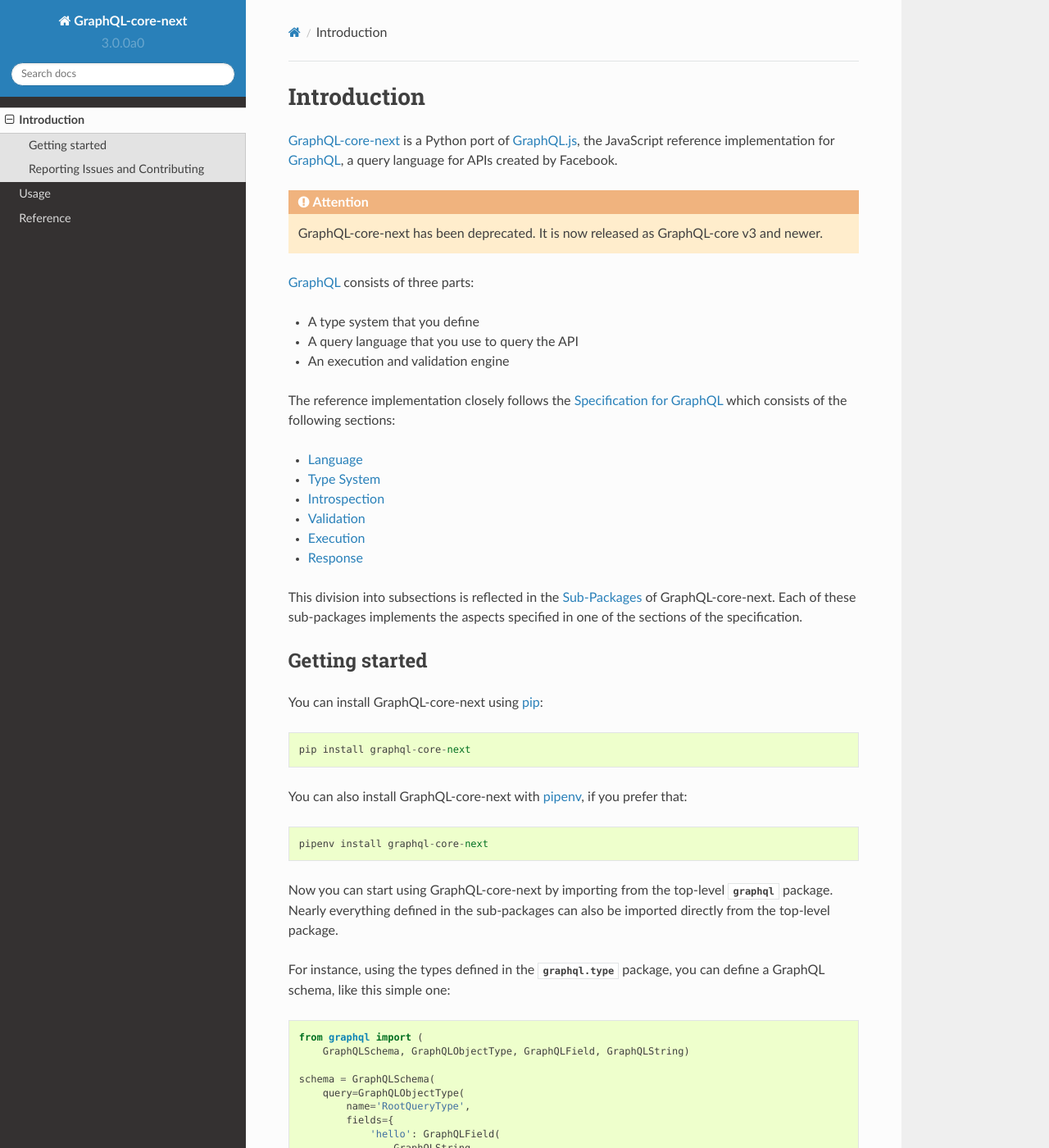
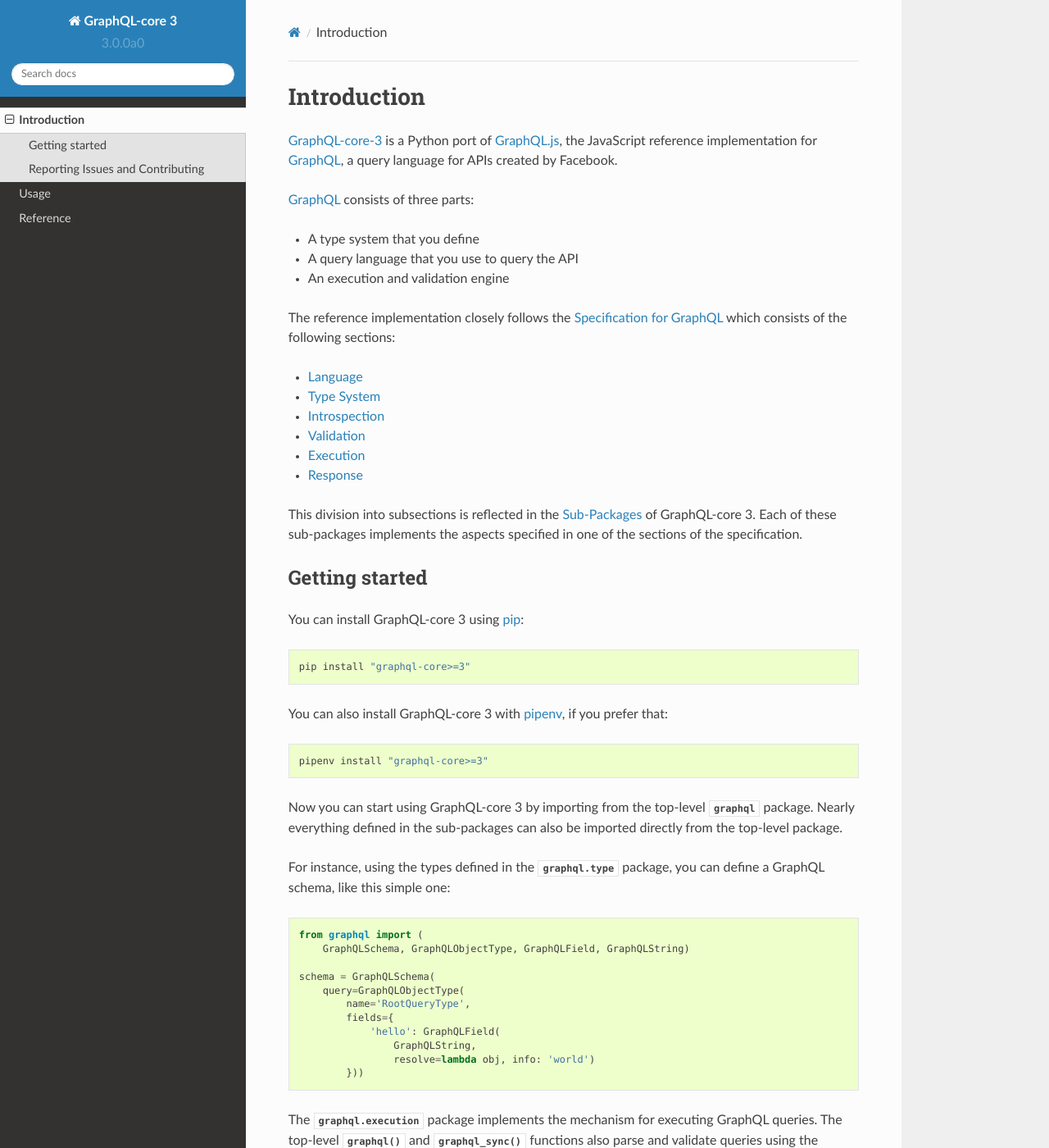
Before and after one commit to graphql-python/graphql-core, a Sphinx documentation site: the page built from docs/intro.rst, in a window 1280 px wide and 1400 px high. Shown: the whole window at 82% size. Built offline with Sphinx 7.4.7 and the Read the Docs theme 2.0.0, drawn with Linux system fonts in a browser that asks for light colours; some of the changed text lies outside the part shown.

Commit message:
Start removing the "next" suffix in the documentation

```diff
--- a/docs/conf.py
+++ b/docs/conf.py
@@ -1,6 +1,6 @@
 # -*- coding: utf-8 -*-
 #
-# GraphQL-core-next documentation build configuration file, created by
+# GraphQL-core 3 documentation build configuration file, created by
 # sphinx-quickstart on Thu Jun 21 16:28:30 2018.
 #
 # This file is execfile()d with the current directory set to its
@@ -50,7 +50,7 @@
 master_doc = 'index'
 
 # General information about the project.
-project = u'GraphQL-core-next'
+project = u'GraphQL-core 3'
 copyright = u'2019, Christoph Zwerschke'
 author = u'Christoph Zwerschke'
 
@@ -134,7 +134,7 @@
 # The name for this set of Sphinx documents.
 # "<project> v<release> documentation" by default.
 #
-# html_title = u'GraphQL-core-next v1.0.0'
+# html_title = u'GraphQL-core v3.0.0'
 
 # A shorter title for the navigation bar.  Default is the same as html_title.
 #
@@ -234,7 +234,7 @@
 # html_search_scorer = 'scorer.js'
 
 # Output file base name for HTML help builder.
-htmlhelp_basename = 'GraphQL-core-next-doc'
+htmlhelp_basename = 'GraphQL-core-3-doc'
 
 # -- Options for LaTeX output ---------------------------------------------
 
@@ -260,7 +260,7 @@
 # (source start file, target name, title,
 #  author, documentclass [howto, manual, or own class]).
 latex_documents = [
-    (master_doc, 'GraphQL-core-next.tex', u'GraphQL-core-next Documentation',
+    (master_doc, 'GraphQL-core-3.tex', u'GraphQL-core 3 Documentation',
      u'Christoph Zwerschke', 'manual'),
 ]
 
@@ -296,7 +296,7 @@
 # One entry per manual page. List of tuples
 # (source start file, name, description, authors, manual section).
 man_pages = [
-    (master_doc, 'graphql-core-next', u'GraphQL-core-next Documentation',
+    (master_doc, 'graphql-core', u'GraphQL-core 3 Documentation',
      [author], 1)
 ]
 
@@ -311,8 +311,8 @@
 # (source start file, target name, title, author,
 #  dir menu entry, description, category)
 texinfo_documents = [
-    (master_doc, 'GraphQL-core-next', u'GraphQL-core-next Documentation',
-     author, 'GraphQL-core-next', 'One line description of project.',
+    (master_doc, 'GraphQL-core', u'GraphQL-core 3 Documentation',
+     author, 'GraphQL-core 3', 'One line description of project.',
      'Miscellaneous'),
 ]
 
--- a/docs/index.rst
+++ b/docs/index.rst
@@ -1,5 +1,5 @@
-Welcome to GraphQL-core-next
-============================
+Welcome to GraphQL-core 3
+=========================
 
 Contents
 --------
--- a/docs/intro.rst
+++ b/docs/intro.rst
@@ -1,12 +1,9 @@
 Introduction
 ============
 
-`GraphQL-core-next`_ is a Python port of `GraphQL.js`_,
+`GraphQL-core-3`_ is a Python port of `GraphQL.js`_,
 the JavaScript reference implementation for GraphQL_,
 a query language for APIs created by Facebook.
-
-.. attention:: GraphQL-core-next has been deprecated.
-   It is now released as GraphQL-core v3 and newer.
 
 `GraphQL`_ consists of three parts:
 
@@ -25,22 +22,22 @@
 * Response_
 
 This division into subsections is reflected in the :ref:`sub-packages` of
-GraphQL-core-next. Each of these sub-packages implements the aspects specified in
+GraphQL-core 3. Each of these sub-packages implements the aspects specified in
 one of the sections of the specification.
 
 
 Getting started
 ---------------
 
-You can install GraphQL-core-next using pip_::
+You can install GraphQL-core 3 using pip_::
 
-    pip install graphql-core-next
+    pip install "graphql-core>=3"
 
-You can also install GraphQL-core-next with pipenv_, if you prefer that::
+You can also install GraphQL-core 3 with pipenv_, if you prefer that::
 
-    pipenv install graphql-core-next
+    pipenv install "graphql-core>=3"
 
-Now you can start using GraphQL-core-next by importing from the top-level
+Now you can start using GraphQL-core 3 by importing from the top-level
 :mod:`graphql` package. Nearly everything defined in the sub-packages
 can also be imported directly from the top-level package.
 
@@ -82,13 +79,13 @@
 Reporting Issues and Contributing
 ---------------------------------
 
-Please visit the `GitHub repository of GraphQL-core-next`_ if you're interested
+Please visit the `GitHub repository of GraphQL-core 3`_ if you're interested
 in the current development or want to report issues or send pull requests.
 
 .. _GraphQL: https://graphql.org/
 .. _GraphQl.js: https://github.com/graphql/graphql-js
-.. _GraphQl-core-next: https://github.com/graphql-python/graphql-core-next
-.. _GitHub repository of GraphQL-core-next: https://github.com/graphql-python/graphql-core-next
+.. _GraphQl-core-3: https://github.com/graphql-python/graphql-core-next
+.. _GitHub repository of GraphQL-core 3: https://github.com/graphql-python/graphql-core-next
 .. _Specification for GraphQL: https://facebook.github.io/graphql/
 .. _Language: https://facebook.github.io/graphql/draft/#sec-Language
 .. _Type System: https://facebook.github.io/graphql/draft/#sec-Type-System
--- a/docs/usage/other.rst
+++ b/docs/usage/other.rst
@@ -19,7 +19,7 @@
 GraphQL-core-next provides many more low-level functions that can be used to work with
 GraphQL schemas and queries. We encourage you to explore the contents of the various
 :ref:`sub-packages`, particularly :mod:`graphql.utilities`, and to look into the source
-code and tests of `GraphQL-core-next`_ in order to find all the functionality that is
+code and tests of `GraphQL-core 3`_ in order to find all the functionality that is
 provided and understand it in detail.
 
-.. _GraphQL-core-next: https://github.com/graphql-python/graphql-core-next
+.. _GraphQL-core 3: https://github.com/graphql-python/graphql-core-next
--- a/pyproject.toml
+++ b/pyproject.toml
@@ -1,8 +1,8 @@
 [tool.poetry]
-name = "graphql-core-next"
+name = "graphql-core"
 version = "3.0.0a0"
 description = """
-GraphQL-core-next is a Python port of GraphQL.js,
+GraphQL-core is a Python port of GraphQL.js,
  the JavaScript reference implementation for GraphQL."""
 licese="MIT"
 authors = [
```
Also changed, not shown: README.md (+27 -37 lines), src/graphql/__init__.py (+5 -5 lines), src/graphql/version.py (+0 -7 lines), 4 other files.
